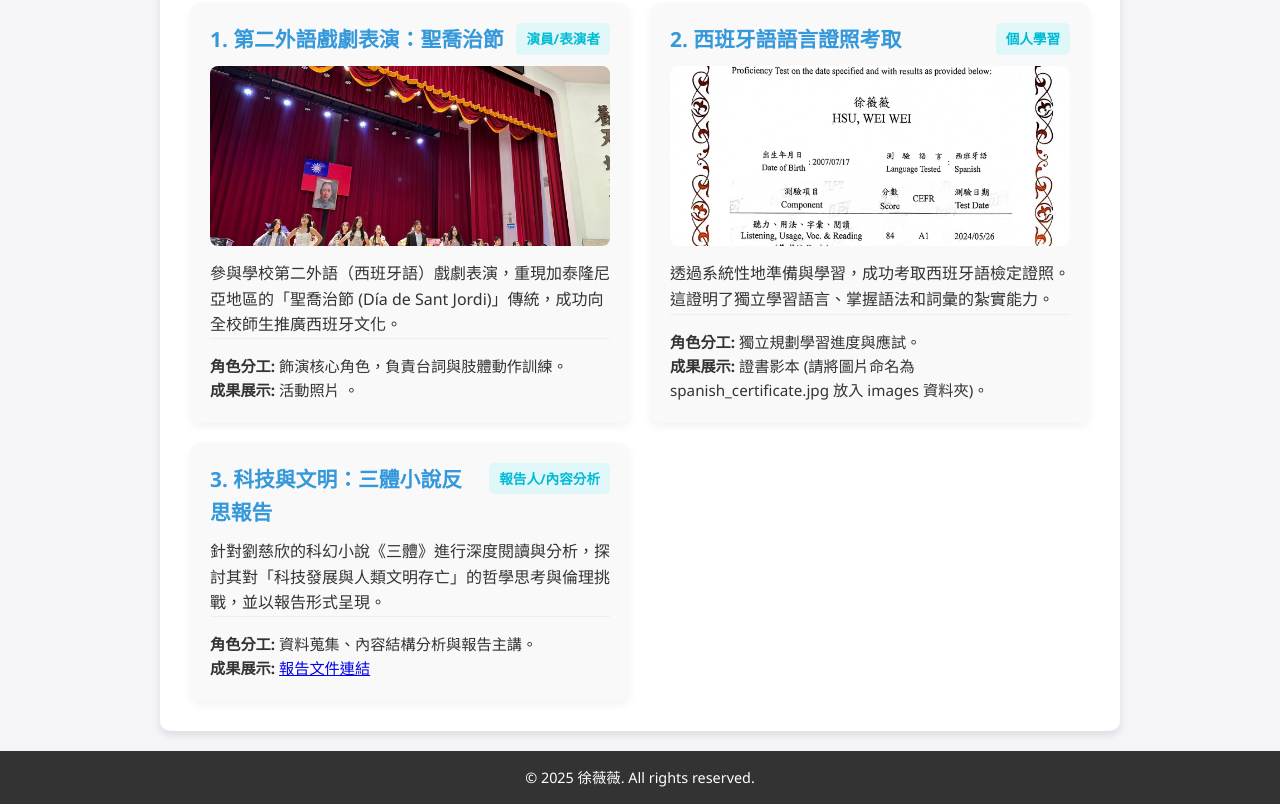
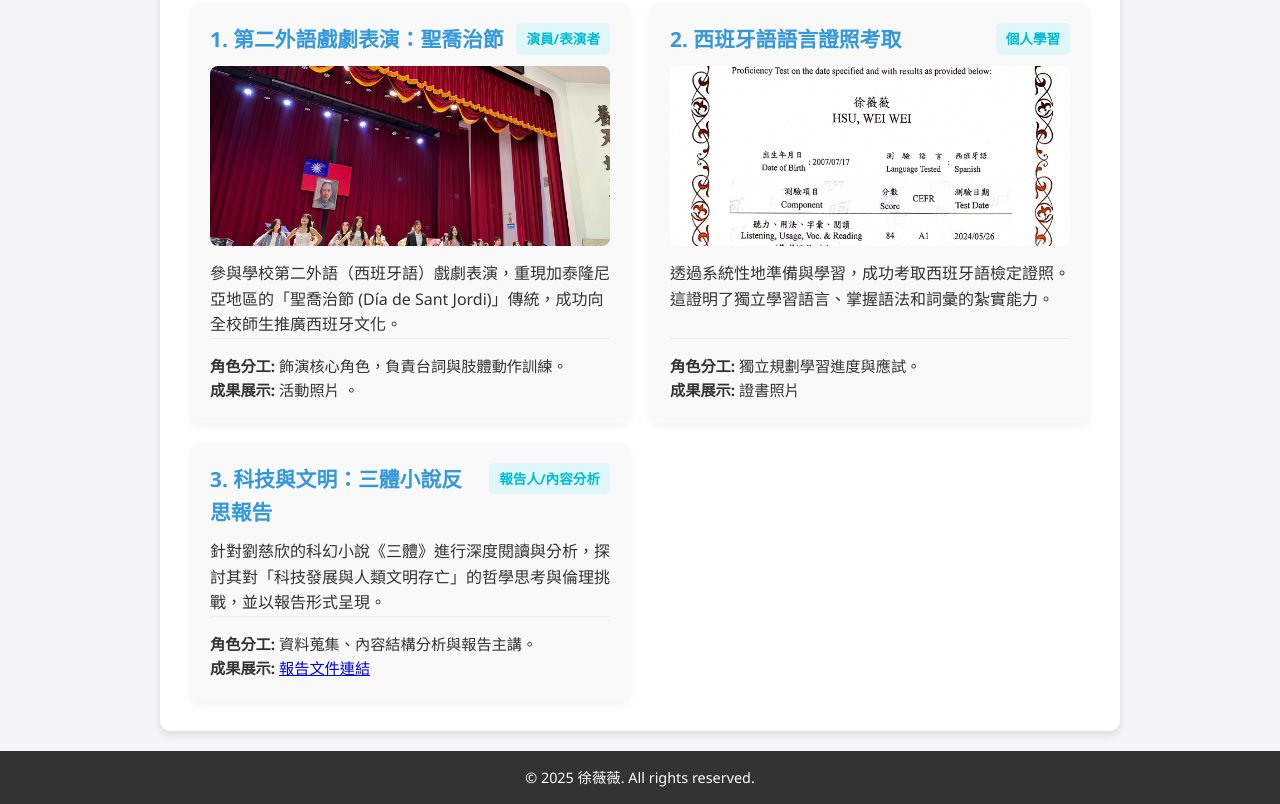
Before and after one commit to 414570150/my-portfolio, a plain HTML site: page index.html in a window 1280 px wide. Shown: the part 1690-2494 px from the top of the page. Drawn offline with Linux system fonts and the light colour scheme.

Commit message:
fix extra words

```diff
--- a/index.html
+++ b/index.html
@@ -116,9 +116,11 @@
             <p class="project-intro">透過系統性地準備與學習，成功考取西班牙語檢定證照。這證明了獨立學習語言、掌握語法和詞彙的紮實能力。</p>
             <div class="project-details">
                 <p><strong>角色分工:</strong> 獨立規劃學習進度與應試。</p>
-                <p><strong>成果展示:</strong> 證書影本 (請將圖片命名為 spanish_certificate.jpg 放入 images 資料夾)。</p>
+                <p><strong>成果展示:</strong> 證書照片</p>
             </div>
         </div>
+
+
 
         <div class="portfolio-item">
             <div class="project-header">
```
